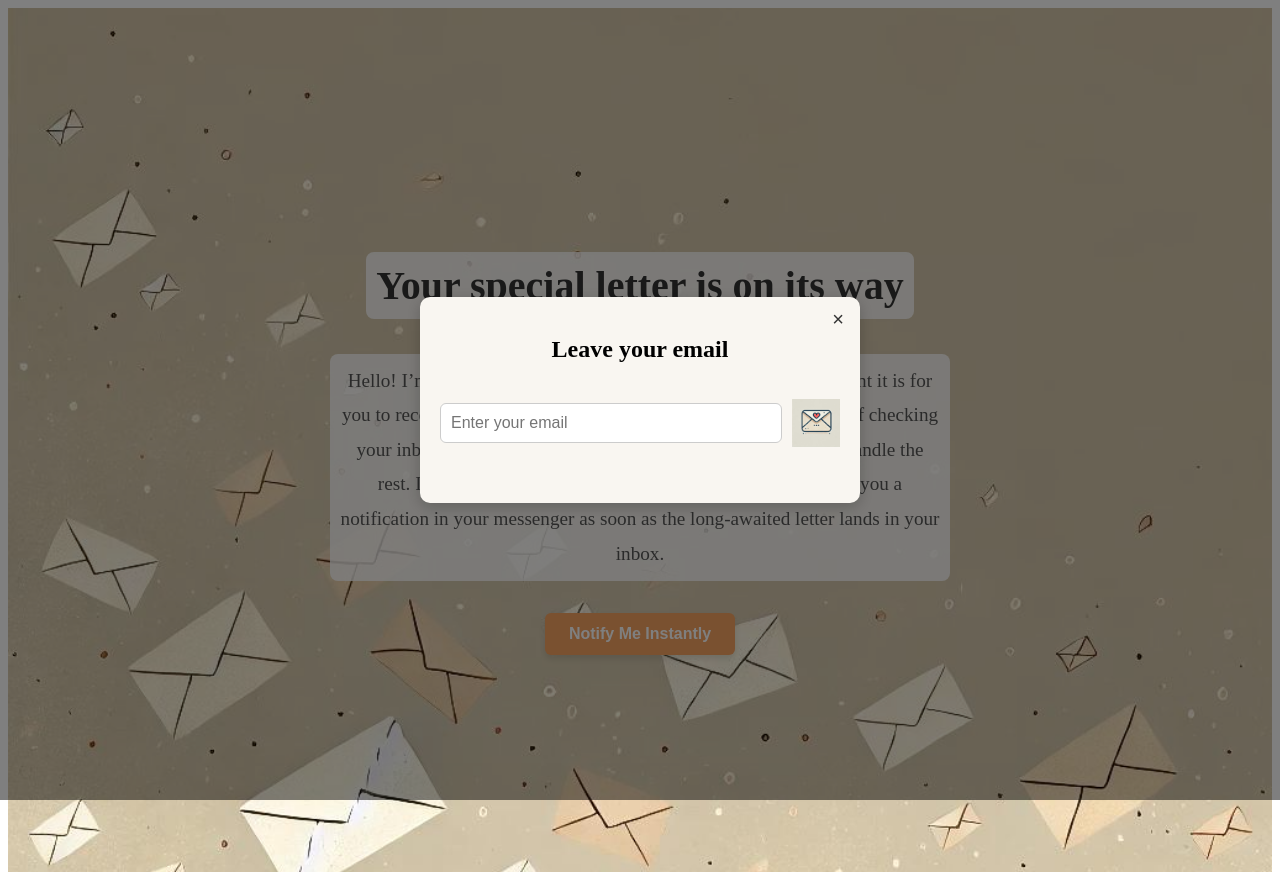
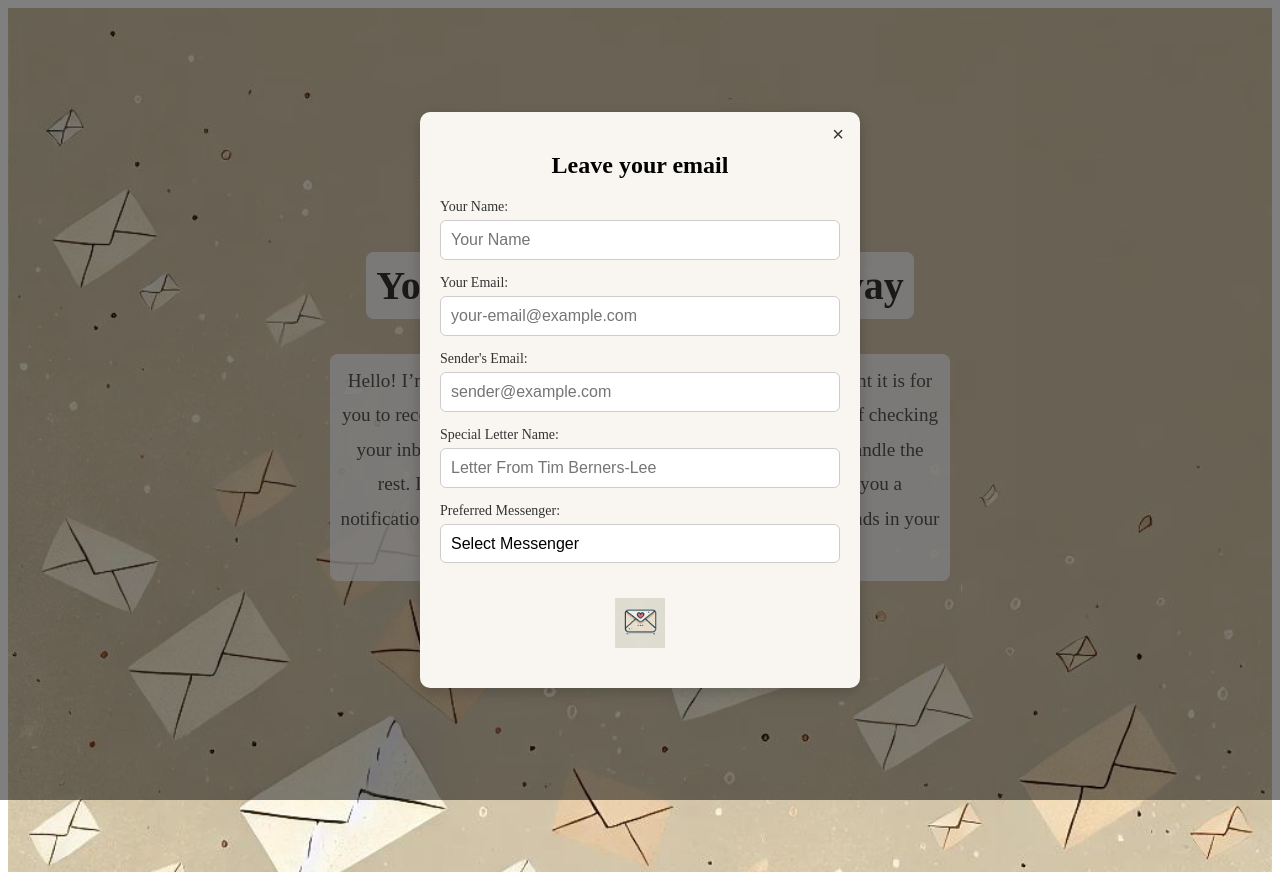
Before and after one commit to horodylova/special-letter, a React (Vite) app: page / in a window 1280 px wide. Both pictures are taken after a click on the button "Notify Me Instantly". Built offline with nearby package versions, Linux system fonts and the light colour scheme.

Commit message:
added some data to the questionary

```diff
--- a/src/components/Modal/Modal.jsx
+++ b/src/components/Modal/Modal.jsx
@@ -1,23 +1,44 @@
-import React, { useState } from 'react';
+import React, { useState } from "react";
 import {
   Overlay,
   ModalContainer,
   CloseButton,
   Input,
   SubmitButton,
-    Form
+  Form,
+  Label,
+  Select
 } from "./Modal.styled";
 
-const Modal = ({onClose, onSubmit}) =>   {
+const Modal = ({ onClose, onSubmit }) => {
+  const [formData, setFormData] = useState({
+    email: "",
+    name: "",
+    senderEmail: "",
+    letterName: "",
+    messenger: "",
+  });
+
+  const handleChange = (e) => {
+    const { name, value } = e.target;
+    setFormData((prev) => ({
+      ...prev,
+      [name]: value,
+    }));
+  };
 
   const handleSubmit = (e) => {
-        e.preventDefault()
+    e.preventDefault();
     console.log("Email submitted:", email);
-        setEmail("");
-        onSubmit();
-    }
-
-    const [email, setEmail] = useState("")
+    setFormData({
+      email: "",
+      name: "",
+      senderEmail: "",
+      letterName: "",
+      messenger: "",
+    });
+    onSubmit(formData);
+  };
 
   return (
     <Overlay>
@@ -25,18 +46,73 @@ const Modal = ({onClose, onSubmit}) =>   {
         <CloseButton onClick={onClose}>×</CloseButton>
         <h2>Leave your email</h2>
         <Form onSubmit={handleSubmit}>
+
+          <Label>
+            Your Name:
+            <Input
+              type="text"
+              name="name"
+              value={formData.name}
+              onChange={handleChange}
+              placeholder="Your Name"
+              required
+            />
+          </Label>
+
+          <Label>
+            Your Email:
             <Input
               type="email"
-              placeholder="Enter your email"
-              value={email}
-              onChange={(e) => setEmail(e.target.value)}
+              name="email"
+              value={formData.email}
+              onChange={handleChange}
+              placeholder="your-email@example.com"
               required
             />
+          </Label>
+
+          <Label>
+            Sender's Email:
+            <Input
+              type="email"
+              name="senderEmail"
+              value={formData.senderEmail}
+              onChange={handleChange}
+              placeholder="sender@example.com"
+              required
+            />
+          </Label>
+
+          <Label>
+            Special Letter Name:
+            <Input
+              type="text"
+              name="letterName"
+              value={formData.letterName}
+              onChange={handleChange}
+              placeholder="Letter From Tim Berners-Lee"
+              required
+            />
+          </Label>
+
+          <Label>
+            Preferred Messenger:
+            <Select
+              name="messenger"
+              value={formData.messenger}
+              onChange={handleChange}
+              required
+            >
+              <option value="">Select Messenger</option>
+              <option value="WhatsApp">WhatsApp</option>
+              <option value="Discord">Discord</option>
+              <option value="Slack">Slack</option>
+            </Select>
+          </Label>
           <SubmitButton type="submit"></SubmitButton>
         </Form>
       </ModalContainer>
     </Overlay>
-    )
-
-}
+  );
+};
 export default Modal;
--- a/src/components/Modal/Modal.styled.js
+++ b/src/components/Modal/Modal.styled.js
@@ -1,5 +1,5 @@
 import styled from "styled-components";
-import envelopeIcon from "../../../public/letter.jpeg"
+import envelopeIcon from "../../../public/letter.jpeg";
 
 export const Overlay = styled.div`
   position: fixed;
@@ -39,19 +39,18 @@ export const CloseButton = styled.button`
     color: #e76f51;
   }
 `;
+
 export const Form = styled.form`
   display: flex;
-  align-items: center;
-  justify-content: center;
-  gap: 10px;
+  flex-direction: column;
+  // align-items: center;
+  gap: 15px;
   margin: 20px 0;
 `;
 
 export const Input = styled.input`
-  width: calc(100% - 40px);
-  max-width: 350px;
+  width: 100%;
   padding: 10px;
-  margin: 20px 0;
   border-radius: 6px;
   border: 1px solid #ccc;
   font-size: 16px;
@@ -69,6 +68,9 @@ export const SubmitButton = styled.button`
   background-size: contain;
   background-repeat: no-repeat;
   background-position: center;
+  display: block;
+  margin: 20px auto 0;
+  text-align: center;
 
   &:hover {
     transform: scale(1.1);
@@ -79,3 +81,28 @@ export const SubmitButton = styled.button`
     transform: scale(1);
   }
 `;
+
+export const Label = styled.label`
+  font-size: 14px;
+  color: #333;
+  text-align: left;
+  display: flex;
+  flex-direction: column;
+  gap: 5px;
+`;
+
+export const Select = styled.select`
+  width: 100%;
+  padding: 10px;
+  border-radius: 6px;
+  border: 1px solid #ccc;
+  font-size: 16px;
+  background-color: #fff;
+  appearance: none;
+  box-sizing: border-box;
+
+  &:focus {
+    outline: none;
+    border-color: #007bff;
+  }
+`;
```
Lines whose indentation alone changed are shown as unchanged.
